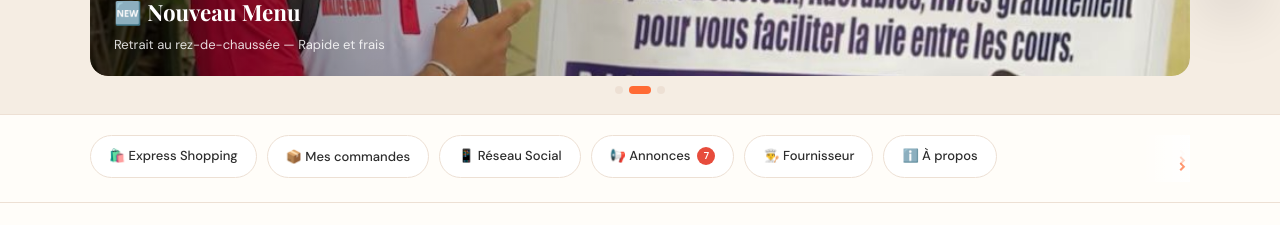
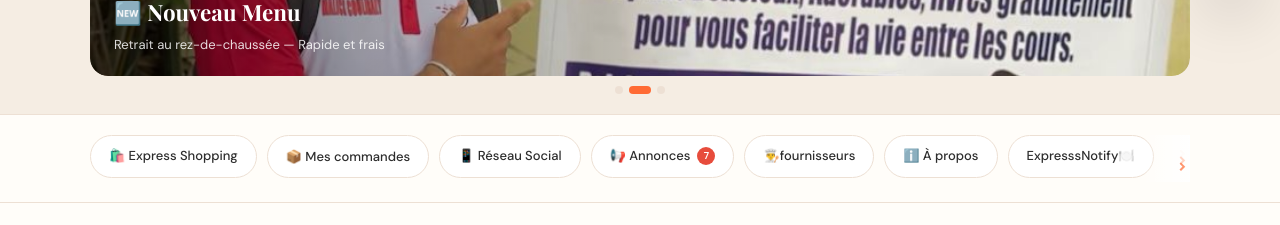
Before and after one commit to JARDO2003/GROUPE-EXPRESS, a website with bundled scripts: page index.html in a window 1280 px wide. Shown: the part 780-1005 px from the top of the page. Built offline with nearby package versions, Linux system fonts and the light colour scheme; no server answers; a web font is replaced by a local one.

Commit message:
Update index.html
x

```diff
--- a/index.html
+++ b/index.html
@@ -939,8 +939,9 @@
                 <button onclick="toggleOrders()" class="pill">📦 Mes commandes</button>
                 <a href="actualité.html" class="pill">📱 Réseau Social</a>
                 <a href="annonce.html" class="pill">📢 Annonces <span class="pill-badge">7</span></a>
-                <a href="fournisseur.html" class="pill">👨‍🍳 Fournisseur</a>
+                <a href="fournisseur.html" class="pill">👨‍🍳fournisseurs</a>
                 <a href="apropos.html" class="pill">ℹ️ À propos</a>
+               <a href="https://mypush-iota.vercel.app/" class="pill">ExpresssNotify🍽️</a>
             </div>
         </div>
     </div>
```
